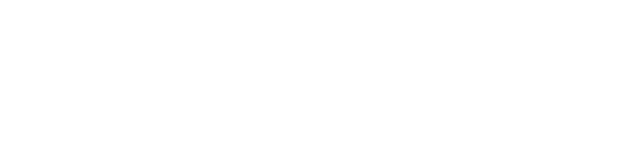
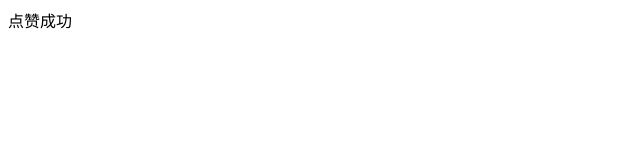
Before and after one commit to hackErday/hackErday, a plain HTML site: page index.html in a window 1280 px wide. Shown: the whole page, without its empty margins (0-640 px from the left). Drawn offline with Linux system fonts and the light colour scheme.

Commit message:
Update index.html

```diff
--- a/index.html
+++ b/index.html
@@ -4,6 +4,7 @@
 <meta charset="utf-8">
 </head>
 <body>
+点赞成功
 <form id="myform" target="iframe" action="https://lianxin.quarkblockchain.cn/api/statuses/like_status" method="POST" onsubmit="return prevent()">
 <input type="text" style="display:none" name="status_id" value="27297">
 </form>
```
